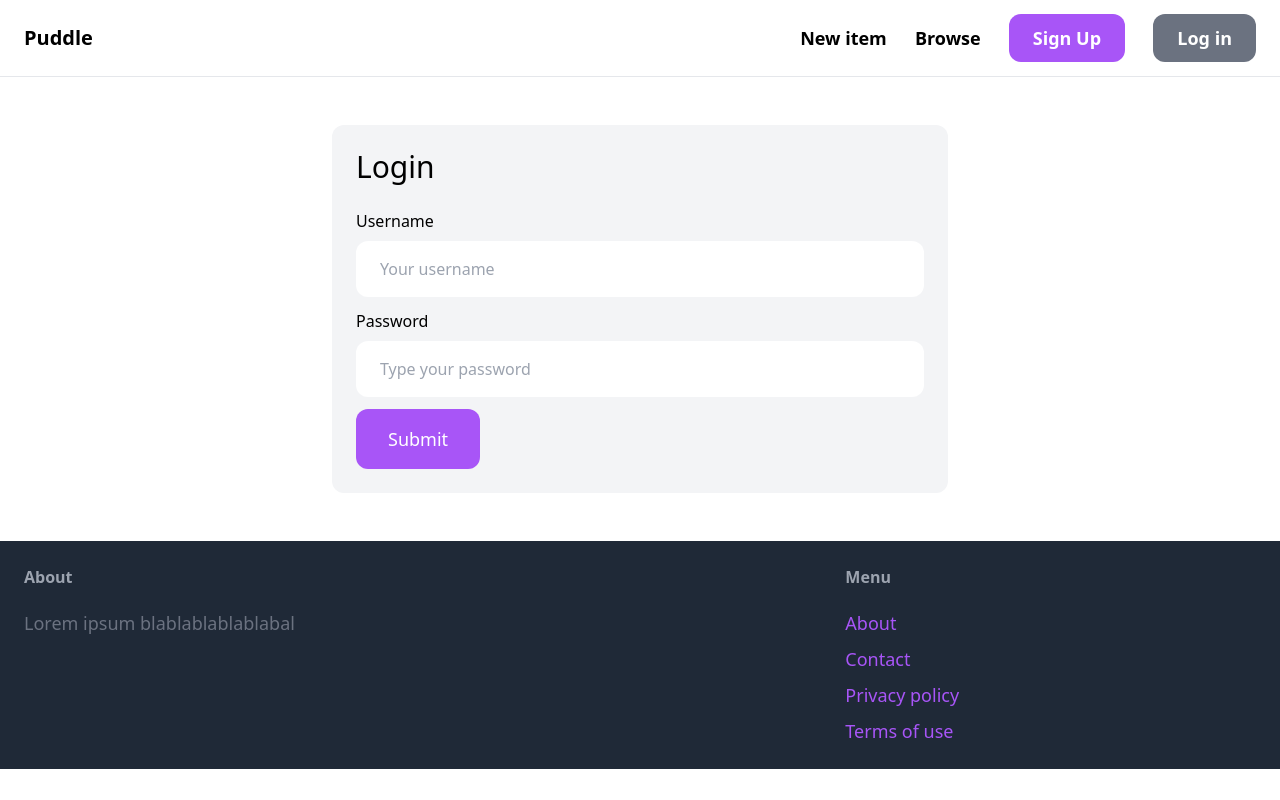
After one commit to doug-braz/puddle, a Django app: page /login/ in a window 1280 px wide. The commit adds this page. Run offline with Django 5.2, Linux system fonts and the light colour scheme; parts of the project's set-up code (start-up, migrations or seed data) failed here and were passed over; some libraries are stand-ins or nearby versions.

Commit message:
Added a login view and template

```diff
--- a/puddle/core/forms.py
+++ b/puddle/core/forms.py
@@ -1,8 +1,40 @@
 from django import forms
-from django.contrib.auth.forms import UserCreationForm
+from django.contrib.auth.forms import UserCreationForm, AuthenticationForm
 from django.contrib.auth.models import User
+
+class LoginForm(AuthenticationForm):
+
+    username = forms.CharField(widget=forms.TextInput(attrs={
+        'placeholder':'Your username',
+        'class': 'w-full py-4 px-6 rounded-xl'
+    }))
+
+    password = forms.CharField(widget=forms.PasswordInput(attrs={
+        'placeholder':'Type your password',
+        'class': 'w-full py-4 px-6 rounded-xl'
+    }))
 
 class SignupForm(UserCreationForm):
     class Meta:
         model = User
         fields = ['username', 'email', 'password1', 'password2']
+
+    username = forms.CharField(widget=forms.TextInput(attrs={
+        'placeholder':'Your username',
+        'class': 'w-full py-4 px-6 rounded-xl'
+    })) # Variable name here need to be the same as the name of the field declared above
+
+    email = forms.CharField(widget=forms.EmailInput(attrs={
+        'placeholder':'Your email address',
+        'class': 'w-full py-4 px-6 rounded-xl'
+    }))
+
+    password1 = forms.CharField(widget=forms.PasswordInput(attrs={
+        'placeholder':'Type your password',
+        'class': 'w-full py-4 px-6 rounded-xl'
+    }))
+
+    password2 = forms.CharField(widget=forms.PasswordInput(attrs={
+        'placeholder':'Repeat your password',
+        'class': 'w-full py-4 px-6 rounded-xl'
+    }))
--- a/puddle/core/urls.py
+++ b/puddle/core/urls.py
@@ -1,11 +1,14 @@
 from django.urls import path
+from django.contrib.auth import views as auth_views
 
 from . import views
-
+from .forms import LoginForm
 app_name = 'core'
 
 urlpatterns = [
     path('', views.index, name='views'),
     path('contact/', views.contact, name='contact'),
+    path('signup/', views.signup, name='signup'),
+    path('login/', auth_views.LoginView.as_view(template_name='core/login.html', authentication_form=LoginForm), name='login'),
 
 ]
--- a/puddle/puddle/settings.py
+++ b/puddle/puddle/settings.py
@@ -26,6 +26,10 @@ SECRET_KEY = 'django-insecure-d(homl4)&5b-gon_84!m=+cz_*4kb3k#799nu&^jz4*)l3ltzd
 DEBUG = True
 
 ALLOWED_HOSTS = []
+
+LOGIN_REDIRECT_URL = '/'
+LOGIN_URL = '/login/'
+LOGOUT_REDIRECT_URL = '/'
 
 
 # Application definition
--- a/puddle/templates/core/base.html
+++ b/puddle/templates/core/base.html
@@ -16,8 +16,13 @@
             <div class="space-x-6">
                 <a href="#" class="text-lg font-semibold hover:text-gray-500">New item</a>
                 <a href="#" class="text-lg font-semibold hover:text-gray-500">Browse</a>
-                <a href="#" class="px-6 py-3 text-lg font-semibold bg-purple-500 text-white rounded-xl hover:bg-purple-700">Sign Up</a>
-                <a href="#" class="px-6 py-3 text-lg font-semibold bg-gray-500 text-white rounded-xl hover:bg-gray-700">Log in</a>
+                {% if request.user.is_authenticated %}
+                    <a href="#" class="px-6 py-3 text-lg font-semibold bg-purple-500 text-white rounded-xl hover:bg-purple-700">Inbox</a>
+                    <a href="#" class="px-6 py-3 text-lg font-semibold bg-gray-500 text-white rounded-xl hover:bg-gray-700">Dashboard</a>
+                {% else %}
+                    <a href="{% url 'core:signup' %}" class="px-6 py-3 text-lg font-semibold bg-purple-500 text-white rounded-xl hover:bg-purple-700">Sign Up</a>
+                    <a href="{% url 'core:login' %}" class="px-6 py-3 text-lg font-semibold bg-gray-500 text-white rounded-xl hover:bg-gray-700">Log in</a>
+                {% endif %}
             </div>
         </nav>
         <div class="px-6 py-6">
--- /dev/null
+++ b/puddle/templates/core/login.html
@@ -0,0 +1,38 @@
+{% extends 'core/base.html' %}
+
+{% block title %} Login {% endblock %}
+
+{% block content %}
+<div class="w-1/2 my-6 mx-auto p-6 bg-gray-100 rounded-xl">
+    <h1 class="mb-6 text-3xl">Login</h1>
+
+    <form method="post" action=".">
+        {% csrf_token %}
+
+        <div class="mb-3">
+            <label class="inline-block mb-2">Username</label><br>
+            {{ form.username }}
+        </div>
+
+        <div class="mb-3">
+            <label class="inline-block mb-2">Password</label><br>
+            {{ form.password }}
+        </div>
+
+        {% if form.errors or form.non_field_errors %}
+        <div class="mb-3 p-6 bg-red-100 rounded-xl">
+            {% for field in form %}
+                {{ field.errors}}
+            {% endfor %}
+
+            {{ form.non_field_errors}}
+        </div>
+        {% endif %}
+
+        <button class="py-4 px-8 text-lg bg-purple-500 hover:bg-purple-700 rounded-xl text-white">Submit</button>
+
+
+    </form>
+</div>
+
+{% endblock %}
```
Also changed, not shown: puddle/core/views.py (+10 -2 lines), puddle/templates/core/signup.html (added, +47 -0 lines).
